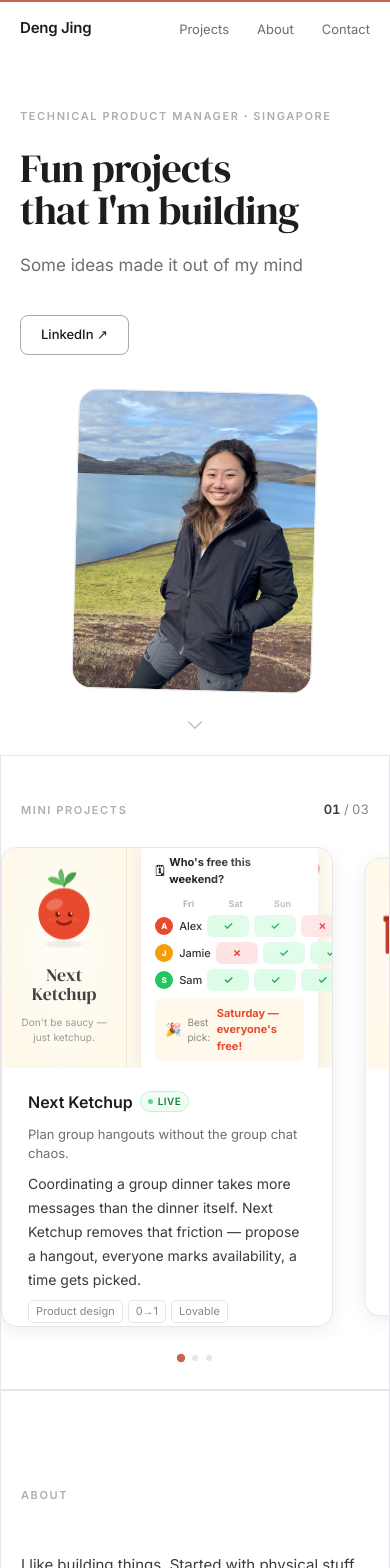
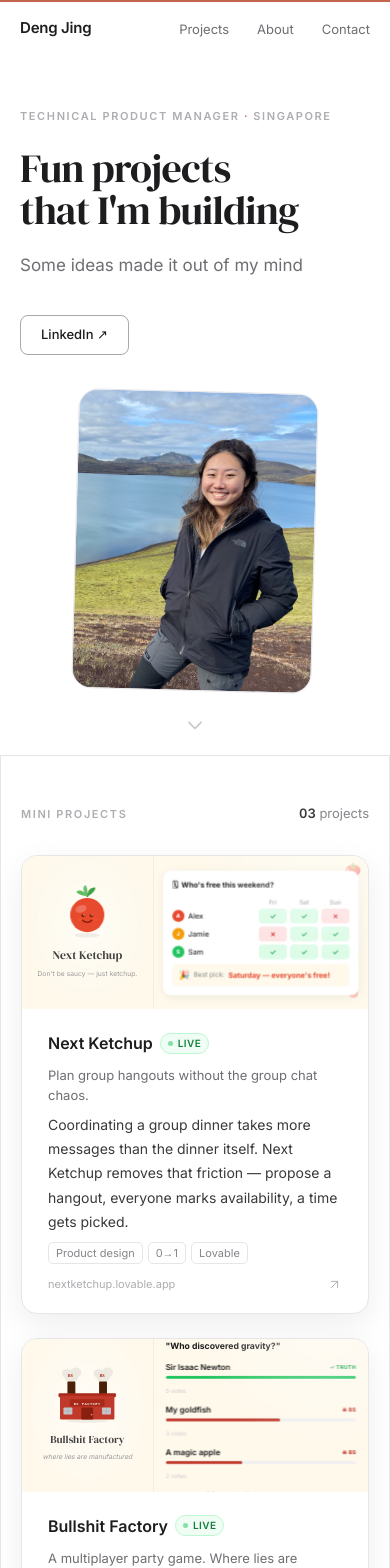
Before and after one commit to dropwhatbeat/dj-portfolio, a Next.js app: page / in a window 390 px wide. Shown: the top 1568 px of the page. Built offline with nearby package versions, Linux system fonts and the light colour scheme; no server answers.

Commit message:
fix cards

```diff
--- a/app/globals.css
+++ b/app/globals.css
@@ -43,36 +43,3 @@ body {
   0%, 100% { transform: translateY(0); }
   50% { transform: translateY(6px); }
 }
-
-/* Projects: mobile override */
-@media (max-width: 900px) {
-  .projects-section {
-    height: auto !important;
-  }
-  .projects-sticky {
-    position: relative !important;
-    top: auto !important;
-    height: auto !important;
-    min-height: 0;
-    padding-bottom: 28px;
-  }
-  .projects-track-overflow {
-    overflow-x: auto !important;
-    overflow-y: hidden;
-    scroll-snap-type: x mandatory;
-    -webkit-overflow-scrolling: touch;
-    padding-bottom: 12px;
-  }
-  .projects-track {
-    transform: none !important;
-  }
-  .proj-card {
-    min-width: min(520px, 85vw) !important;
-    width: min(520px, 85vw) !important;
-    height: 480px !important;
-    opacity: 1 !important;
-    transform: scale(1) !important;
-    box-shadow: 0 4px 20px rgba(0,0,0,0.07) !important;
-    scroll-snap-align: start;
-  }
-}
--- a/components/sections/Projects.tsx
+++ b/components/sections/Projects.tsx
@@ -1,113 +1,43 @@
 'use client'
 
-import { useRef, useEffect, useState } from 'react'
+import { useRef, useState, useEffect } from 'react'
 import { projects } from '@/lib/projects'
 import type { Project, StatsResponse } from '@/lib/types'
 import ProjectScene, { ProjectLogo } from '@/components/ui/ProjectIllustration'
+
+// The preview illustrations are authored at this fixed pixel size; the whole
+// canvas is uniformly scaled to fit whatever width the card actually renders at,
+// so it shrinks proportionally on narrow cards instead of clipping/overflowing.
+const PREVIEW_W = 520
+const PREVIEW_H = 230
 
 type ProjectsProps = {
   stats: StatsResponse
 }
 
 export default function Projects({ stats: _stats }: ProjectsProps) {
-  const sectionRef = useRef<HTMLElement>(null)
-  const trackRef = useRef<HTMLDivElement>(null)
-  const [activeIdx, setActiveIdx] = useState(0)
-  const N = projects.length
-
-  useEffect(() => {
-    const section = sectionRef.current
-    const track = trackRef.current
-    if (!section || !track) return
-
-    function update() {
-      if (window.innerWidth <= 900) {
-        track!.style.transform = ''
-        return
-      }
-      const rect = section!.getBoundingClientRect()
-      const sectionScroll = section!.offsetHeight - window.innerHeight
-      if (sectionScroll <= 0) return
-      const progress = Math.max(0, Math.min(1, -rect.top / sectionScroll))
-      // Only shift by however much the track actually overflows its container.
-      // On wide viewports where all cards already fit, this is 0, so cards
-      // stay in view instead of being pushed off-screen to the left.
-      const maxShift = Math.max(0, track!.scrollWidth - track!.clientWidth)
-      track!.style.transform = `translateX(${-progress * maxShift}px)`
-      const idx = Math.min(N - 1, Math.round(progress * (N - 1)))
-      setActiveIdx(idx)
-    }
-
-    window.addEventListener('scroll', update, { passive: true })
-    window.addEventListener('resize', update)
-    update()
-    return () => {
-      window.removeEventListener('scroll', update)
-      window.removeEventListener('resize', update)
-    }
-  }, [N])
-
-  function scrollToCard(i: number) {
-    const section = sectionRef.current
-    if (!section) return
-    const top = section.getBoundingClientRect().top + window.scrollY
-    const range = section.offsetHeight - window.innerHeight
-    window.scrollTo({ top: top + (i / (N - 1)) * range, behavior: 'smooth' })
-  }
-
   return (
     <section
-      ref={sectionRef}
       id="projects"
       className="projects-section border-t border-[0.5px] border-rule"
-      style={{ height: 'calc(100vh + 1100px)', padding: 0 }}
-    >
-      <div
-        className="projects-sticky sticky bg-white flex flex-col"
-        style={{ top: '56px', height: 'calc(100vh - 56px)', padding: '44px 0 28px' }}
+      style={{ padding: '48px 0 72px' }}
     >
       {/* Header */}
-        <div className="flex items-baseline justify-between px-10 max-[600px]:px-5 mb-7 flex-shrink-0">
+      <div className="flex items-baseline justify-between px-10 max-[600px]:px-5 mb-8">
         <p className="text-[11px] font-semibold tracking-[1.6px] uppercase text-ink5">
           Mini Projects
         </p>
         <div className="text-[13px] text-ink4 tabular-nums">
-            <span className="text-[13px] font-semibold text-ink2">
-              {String(activeIdx + 1).padStart(2, '0')}
-            </span>
-            <span> / 0{N}</span>
+          <span className="text-[13px] font-semibold text-ink2">0{projects.length}</span>
+          <span> projects</span>
         </div>
       </div>
 
-        {/* Track */}
-        <div className="projects-track-overflow flex-1 px-10 max-[600px]:px-5 min-h-0 overflow-hidden">
-          <div
-            ref={trackRef}
-            className="projects-track flex gap-6 h-full"
-            style={{ willChange: 'transform' }}
-          >
-            {projects.map((project, i) => (
-              <ProjectCardLarge
-                key={project.name}
-                project={project}
-                isActive={i === activeIdx}
-              />
-            ))}
-          </div>
-        </div>
-
-        {/* Dots */}
-        <div className="flex items-center justify-center gap-2 pt-4 flex-shrink-0">
-          {projects.map((p, i) => (
-            <button
-              key={i}
-              onClick={() => scrollToCard(i)}
-              className={`rounded-full border-0 p-0 cursor-pointer transition-[background-color,transform] duration-300 ${
-                i === activeIdx ? 'bg-accent scale-[1.4]' : 'bg-rule'
-              }`}
-              style={{ width: '6px', height: '6px' }}
-              aria-label={`Go to ${p.name}`}
-            />
+      {/* Grid */}
+      <div className="px-10 max-[600px]:px-5">
+        <div className="grid gap-6 grid-cols-1 min-[700px]:grid-cols-2 min-[1000px]:grid-cols-3 items-stretch">
+          {projects.map((project) => (
+            <ProjectCardLarge key={project.name} project={project} />
           ))}
         </div>
       </div>
@@ -117,46 +47,64 @@ export default function Projects({ stats: _stats }: ProjectsProps) {
 
 type CardProps = {
   project: Project
-  isActive: boolean
 }
 
-function ProjectCardLarge({ project, isActive }: CardProps) {
+function ProjectCardLarge({ project }: CardProps) {
   const { name, tagline, description, tags, url, displayUrl, previewBg } = project
   const isBullshit = name === 'Bullshit Factory'
+
+  const cardRef = useRef<HTMLAnchorElement>(null)
+  const [scale, setScale] = useState(1)
+
+  useEffect(() => {
+    const el = cardRef.current
+    if (!el) return
+    const ro = new ResizeObserver(() => {
+      setScale(el.clientWidth / PREVIEW_W)
+    })
+    ro.observe(el)
+    return () => ro.disconnect()
+  }, [])
 
   function onMouseMove(e: React.MouseEvent<HTMLAnchorElement>) {
     const rect = e.currentTarget.getBoundingClientRect()
     const x = ((e.clientX - rect.left) / rect.width - 0.5) * 10
     const y = ((e.clientY - rect.top) / rect.height - 0.5) * -10
-    e.currentTarget.style.transition = 'opacity 0.55s ease, box-shadow 0.12s ease'
-    e.currentTarget.style.transform = `scale(1) perspective(800px) rotateX(${y}deg) rotateY(${x}deg) translateY(-4px)`
+    e.currentTarget.style.transition = 'box-shadow 0.12s ease'
+    e.currentTarget.style.transform = `perspective(800px) rotateX(${y}deg) rotateY(${x}deg) translateY(-4px)`
     e.currentTarget.style.boxShadow = '0 24px 52px rgba(0,0,0,0.12)'
   }
 
   function onMouseLeave(e: React.MouseEvent<HTMLAnchorElement>) {
-    e.currentTarget.style.transition = 'opacity 0.55s ease, transform 0.55s ease, box-shadow 0.55s ease'
+    e.currentTarget.style.transition = 'transform 0.55s ease, box-shadow 0.55s ease'
     e.currentTarget.style.transform = ''
     e.currentTarget.style.boxShadow = ''
   }
 
   return (
     <a
+      ref={cardRef}
       href={url}
       target="_blank"
       rel="noopener noreferrer"
-      className={`proj-card group flex flex-col flex-shrink-0 overflow-hidden rounded-2xl bg-white cursor-pointer transition-[opacity,transform,box-shadow] duration-[550ms] ease-[ease] ${
-        isActive
-          ? 'opacity-100 scale-100 shadow-[0_16px_48px_rgba(0,0,0,0.09)]'
-          : 'opacity-45 scale-[0.955]'
-      }`}
-      style={{ width: '520px', minWidth: '520px', height: '100%', border: '0.5px solid #e5e5ea' }}
+      className="proj-card group flex flex-col overflow-hidden rounded-2xl bg-white cursor-pointer shadow-[0_10px_32px_rgba(0,0,0,0.07)] transition-[transform,box-shadow] duration-[550ms] ease-[ease]"
+      style={{ border: '0.5px solid #e5e5ea' }}
       onMouseMove={onMouseMove}
       onMouseLeave={onMouseLeave}
     >
-      {/* Preview band */}
+      {/* Preview band — fixed-size canvas scaled to fit the card width */}
       <div
-        className="flex flex-shrink-0 overflow-hidden"
-        style={{ height: '46%', background: previewBg ?? '#f5f5f7' }}
+        className="flex-shrink-0 overflow-hidden"
+        style={{ height: PREVIEW_H * scale, background: previewBg ?? '#f5f5f7' }}
+      >
+        <div
+          className="flex"
+          style={{
+            width: PREVIEW_W,
+            height: PREVIEW_H,
+            transform: `scale(${scale})`,
+            transformOrigin: 'top left',
+          }}
         >
           {/* Left: brand poster */}
           <div
@@ -179,10 +127,11 @@ function ProjectCardLarge({ project, isActive }: CardProps) {
             <ProjectScene name={name} />
           </div>
         </div>
+      </div>
 
       {/* Card body */}
       <div
-        className={`flex-1 flex flex-col overflow-hidden min-h-0 ${isBullshit ? 'group-hover:bg-[#FFF9EC]' : ''} transition-colors duration-300`}
+        className={`flex-1 flex flex-col ${isBullshit ? 'group-hover:bg-[#FFF9EC]' : ''} transition-colors duration-300`}
         style={{ padding: '22px 26px 20px', gap: '8px' }}
       >
         <div className="flex items-center flex-wrap" style={{ gap: '7px', marginBottom: '3px' }}>
```
Lines whose indentation alone changed are shown as unchanged.
